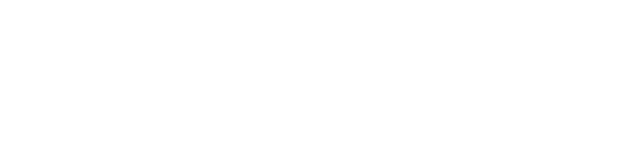
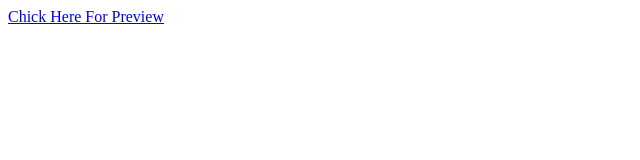
Before and after one commit to fahadfido/Tip-Poster, a plain HTML site: page Tipposters.html in a window 1280 px wide. Shown: the whole page, without its empty margins (0-640 px from the left). Drawn offline with Linux system fonts and the light colour scheme.

Commit message:
Update Tipposters.html

```diff
--- a/Tipposters.html
+++ b/Tipposters.html
@@ -1,3 +1,3 @@
 <html>
-  <p><a href="Tip%20Poster.pdf"/a></p>
+  <p><a href="Tip%20Poster.pdf">Chick Here For Preview</a></p>
 </html>
```
